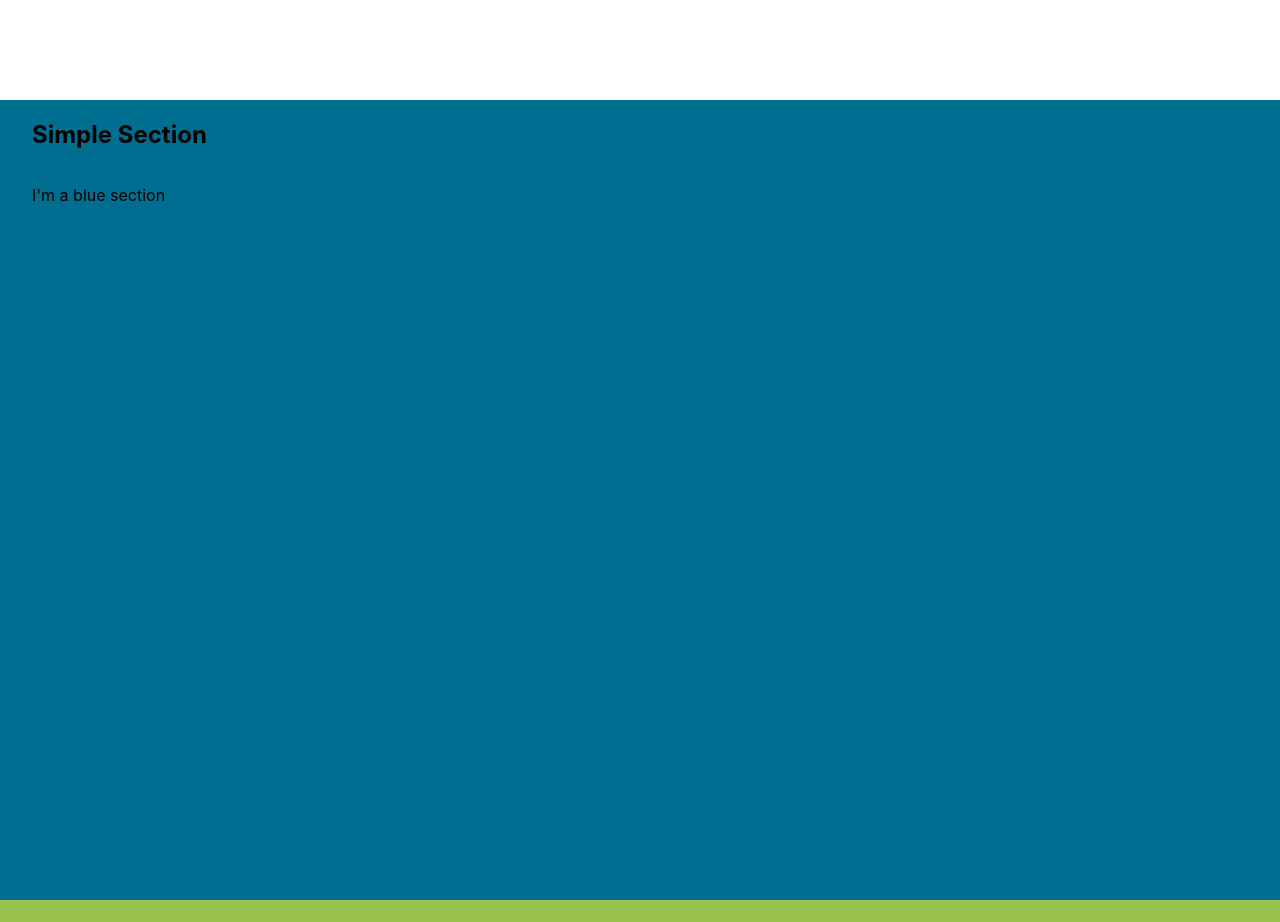
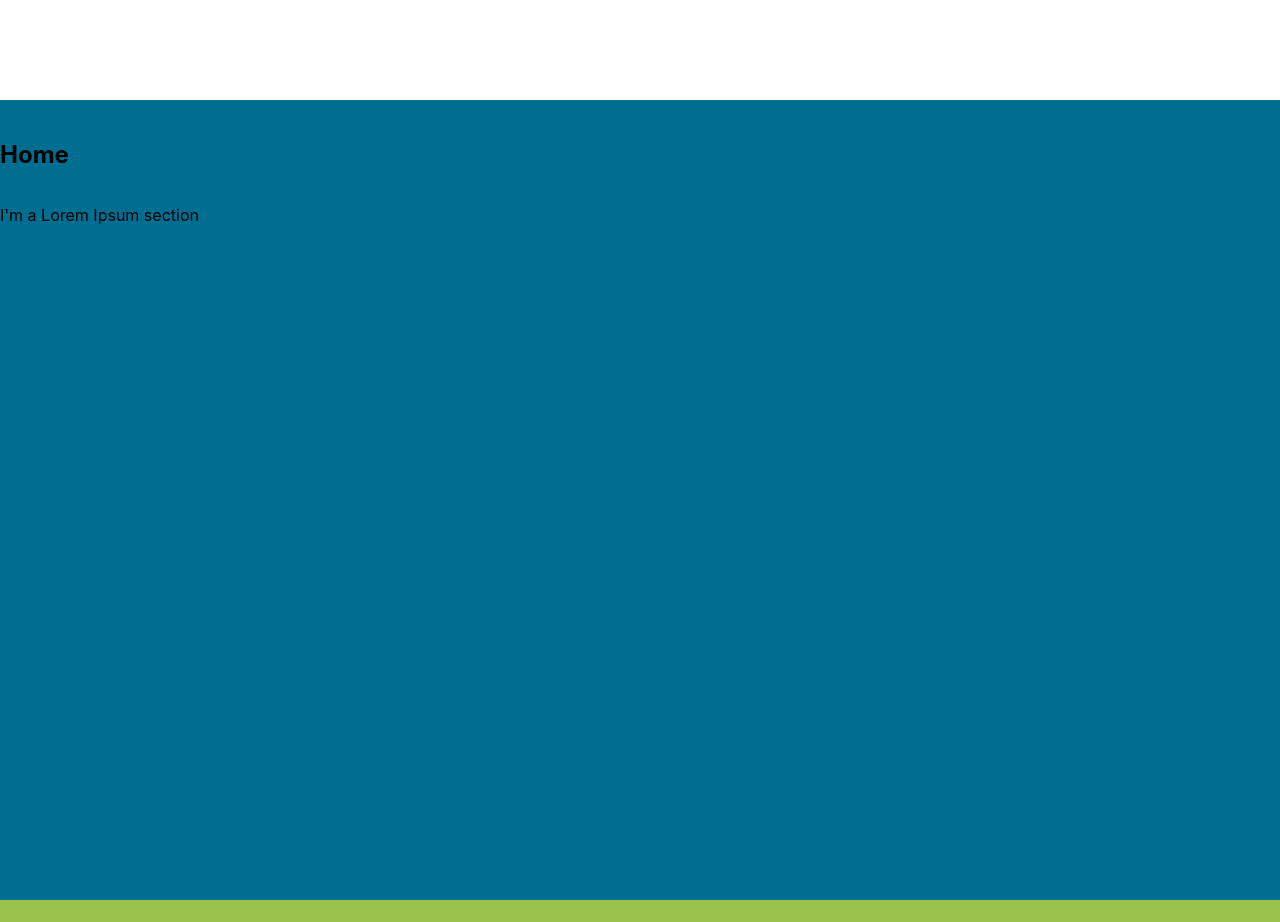
Before and after one commit to jordivilagut/nextjs-sample-project, a Next.js app: page / in a window 1280 px wide. Shown: the part 800-1722 px from the top of the page. Built offline with nearby package versions, Linux system fonts and the light colour scheme.

Commit message:
Create SectionModel

```diff
--- a/components/main.tsx
+++ b/components/main.tsx
@@ -1,19 +1,15 @@
 import styles from "../styles/Home.module.css";
 import {HeroSection} from "./heroSection";
 import {SimpleSection} from "./simpleSection";
+import {SectionModel} from "../model/SectionModel";
 
-export function Main() {
+interface MainProps {
+    sections: SectionModel[]
+}
+
+export function Main(props: MainProps) {
     return <main className={styles.main}>
         <HeroSection/>
-        <SimpleSection styles={`
-                        ${styles.blueBackground}
-                        ${styles.wideSection}
-                        ${styles.innerPadding}`}
-                       text="blue"/>
-        <SimpleSection styles={`
-                        ${styles.greenBackground}
-                        ${styles.wideSection}
-                        ${styles.innerPadding}`}
-                       text="red"/>
+        {props.sections.map(s => <SimpleSection section={s}/>)}
     </main>;
 }
--- a/components/navbar.tsx
+++ b/components/navbar.tsx
@@ -1,10 +1,12 @@
 import styles from "../styles/Home.module.css";
 import {NavbarLink} from "../navbarLink";
 
-export function Navbar() {
+interface NavbarProps {
+    sections: string[]
+}
+
+export function Navbar(props: NavbarProps) {
     return <nav className={styles.navBar}>
-        <NavbarLink text="Home"/>
-        <NavbarLink text="About"/>
-        <NavbarLink text="Contact"/>
+        {props.sections.map(s => <NavbarLink text={s}/>) }
     </nav>;
 }
--- a/components/simpleSection.tsx
+++ b/components/simpleSection.tsx
@@ -1,11 +1,12 @@
+import {SectionModel} from "../model/SectionModel";
+
 interface SimpleSectionProps {
-    styles: string
-    text: string
+    section: SectionModel
 }
 
 export function SimpleSection(props: SimpleSectionProps) {
-    return <section className={props.styles}>
-        <h2>Simple Section</h2>
-        <p>I'm a {props.text} section</p>
+    return <section className={props.section.styles.join(' ')}>
+        <h2>{props.section.title}</h2>
+        <p>I'm a {props.section.text} section</p>
     </section>;
 }
--- /dev/null
+++ b/model/SectionModel.tsx
@@ -0,0 +1,12 @@
+export class SectionModel {
+
+    public title: string;
+    public text: string;
+    public styles: string[];
+
+    constructor(title: string, text: string, styles: string[]) {
+        this.title = title
+        this.text = text
+        this.styles = styles
+    }
+}
--- a/pages/index.tsx
+++ b/pages/index.tsx
@@ -4,13 +4,18 @@ import {Footer} from "../components/footer";
 import {Navbar} from "../components/navbar";
 import {Main} from "../components/main";
 import {SiteHead} from "../components/siteHead";
+import { SectionModel } from '../model/SectionModel';
 
 const Home: NextPage = () => {
+    const sections = [
+        new SectionModel("Home", "Lorem Ipsum", [styles.blueBackground, styles.topPadding, styles.wideSection]),
+        new SectionModel("About", "Lorem Ipsum", [styles.greenBackground, styles.topPadding, styles.wideSection]),
+        new SectionModel("Contact", "Lorem Ipsum", [styles.yellowBackground, styles.topPadding, styles.wideSection])]
     return (
         <div className={styles.container}>
             <SiteHead/>
-        <Navbar/>
-        <Main/>
+            <Navbar sections={sections.map(s => s.title)}/>
+            <Main sections={sections}/>
             <Footer/>
         </div>
     )
```
Lines whose indentation alone changed are shown as unchanged.
